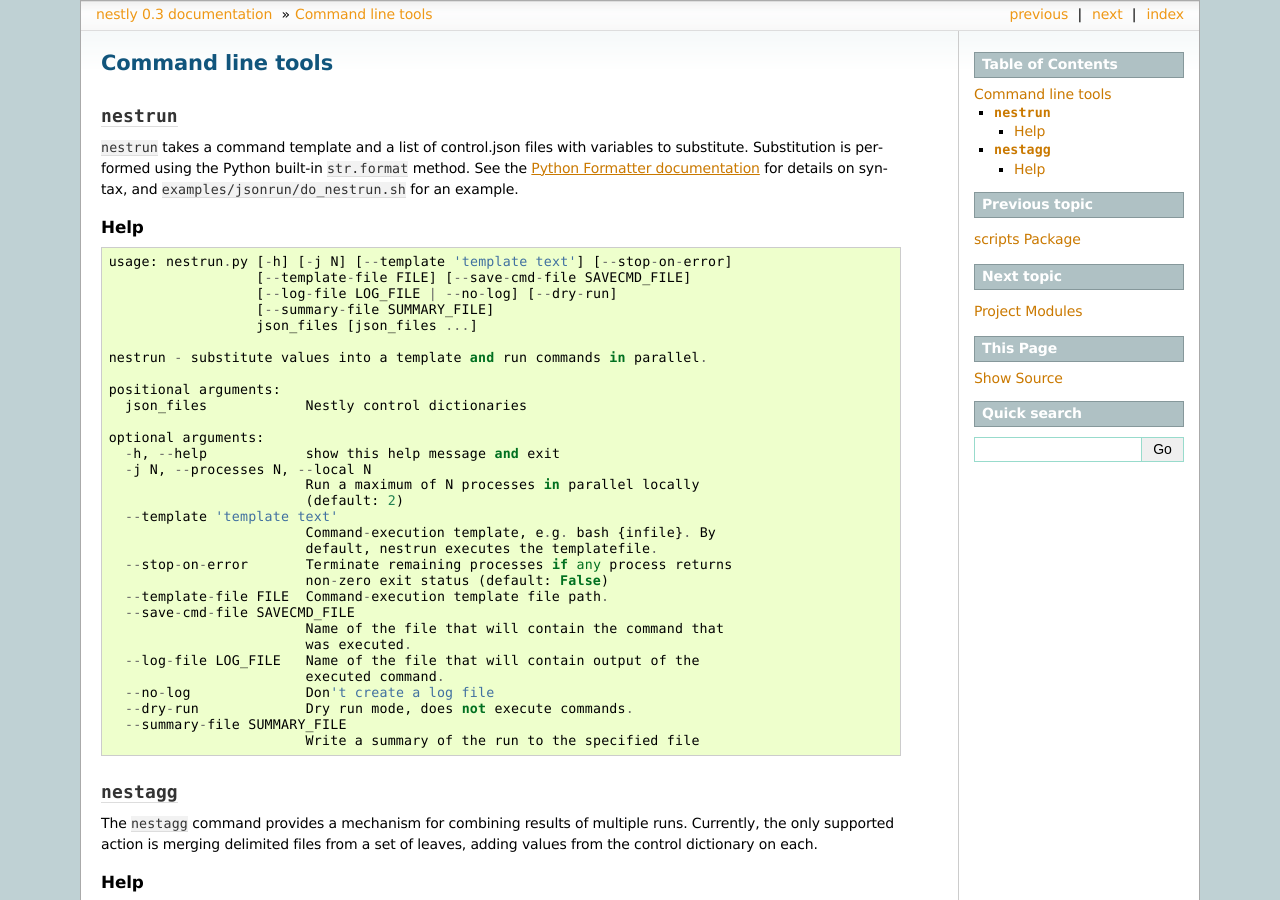
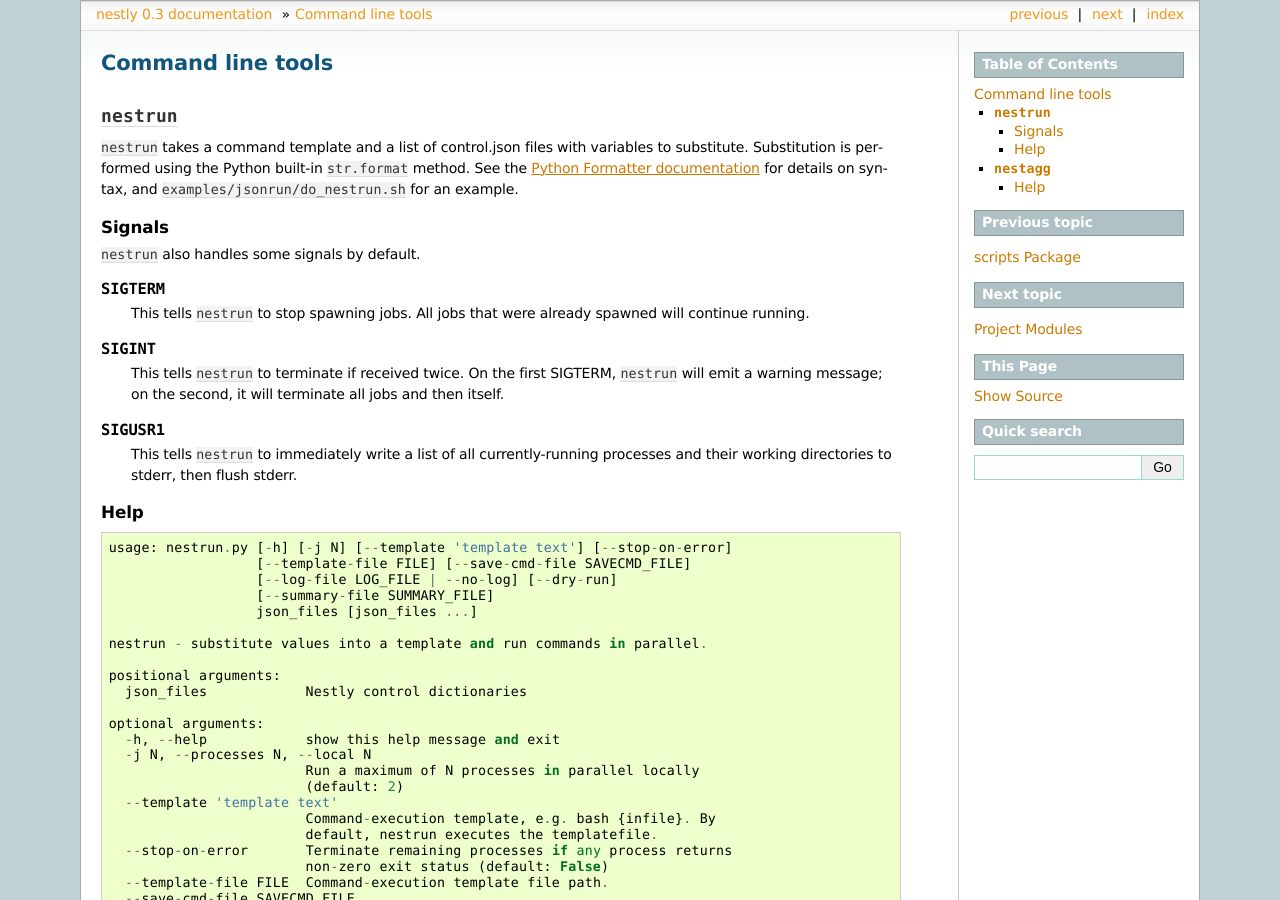
Before and after one commit to fhcrc/nestly, a Sphinx documentation site: the page built from docs/command-line-tools.rst, in a window 1280 px wide and 900 px high. Built offline with Sphinx 7.4.7, drawn with Linux system fonts in a browser that asks for light colours.

Commit message:
Minor code cleanup; adding documentation about nestrun and signals.

```diff
--- a/docs/command-line-tools.rst
+++ b/docs/command-line-tools.rst
@@ -10,6 +10,28 @@ substitute. Substitution is performed using the Python built-in
 and ``examples/jsonrun/do_nestrun.sh`` for an example.
 
 .. _`Python Formatter documentation`: http://docs.python.org/library/string.html#formatstrings
+
+Signals
+^^^^^^^
+
+``nestrun`` also handles some signals by default.
+
+.. describe:: SIGTERM
+
+    This tells ``nestrun`` to stop spawning jobs. All jobs that were already
+    spawned will continue running.
+
+.. describe:: SIGINT
+
+    This tells ``nestrun`` to terminate if received twice. On the first
+    SIGTERM, ``nestrun`` will emit a warning message; on the second, it will
+    terminate all jobs and then itself.
+
+.. describe:: SIGUSR1
+
+    This tells ``nestrun`` to immediately write a list of all currently-running
+    processes and their working directories to stderr, then flush stderr.
+
 
 Help
 ^^^^
```
Also changed, not shown: 1 other file.
